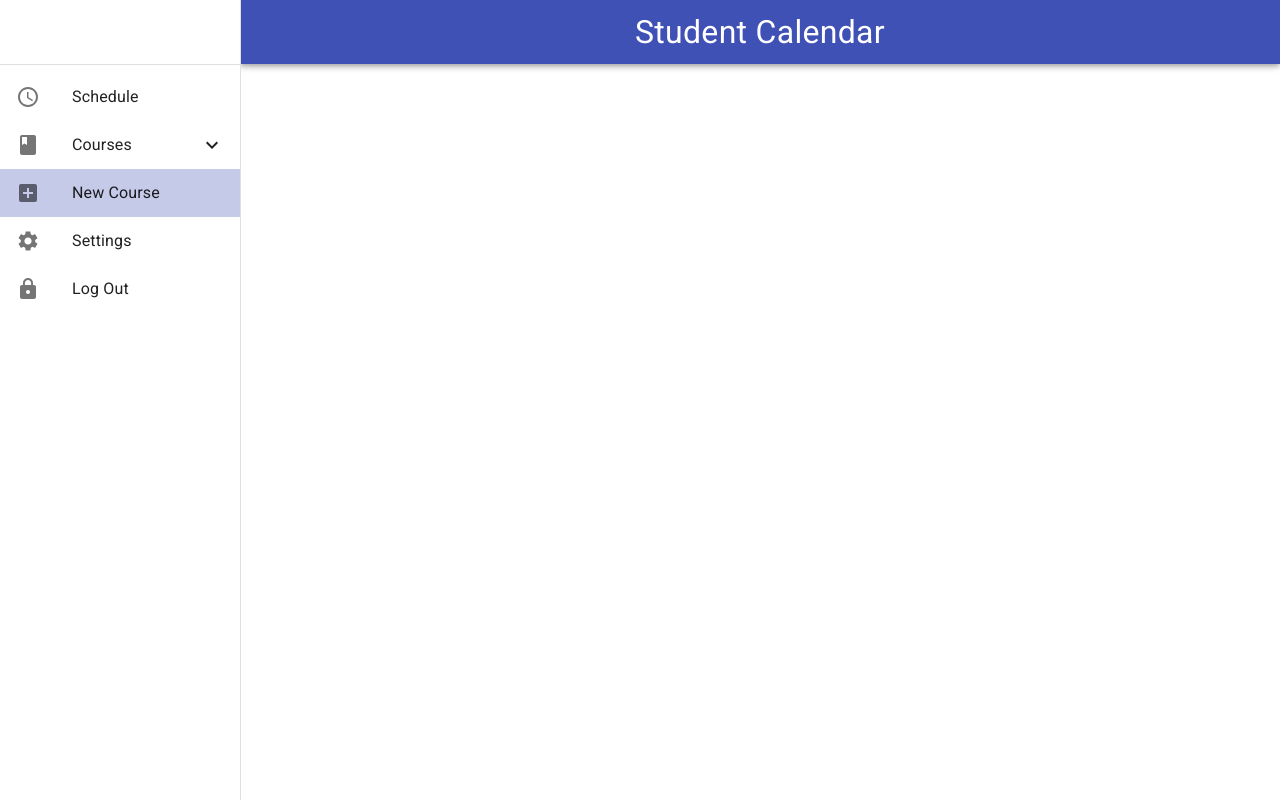
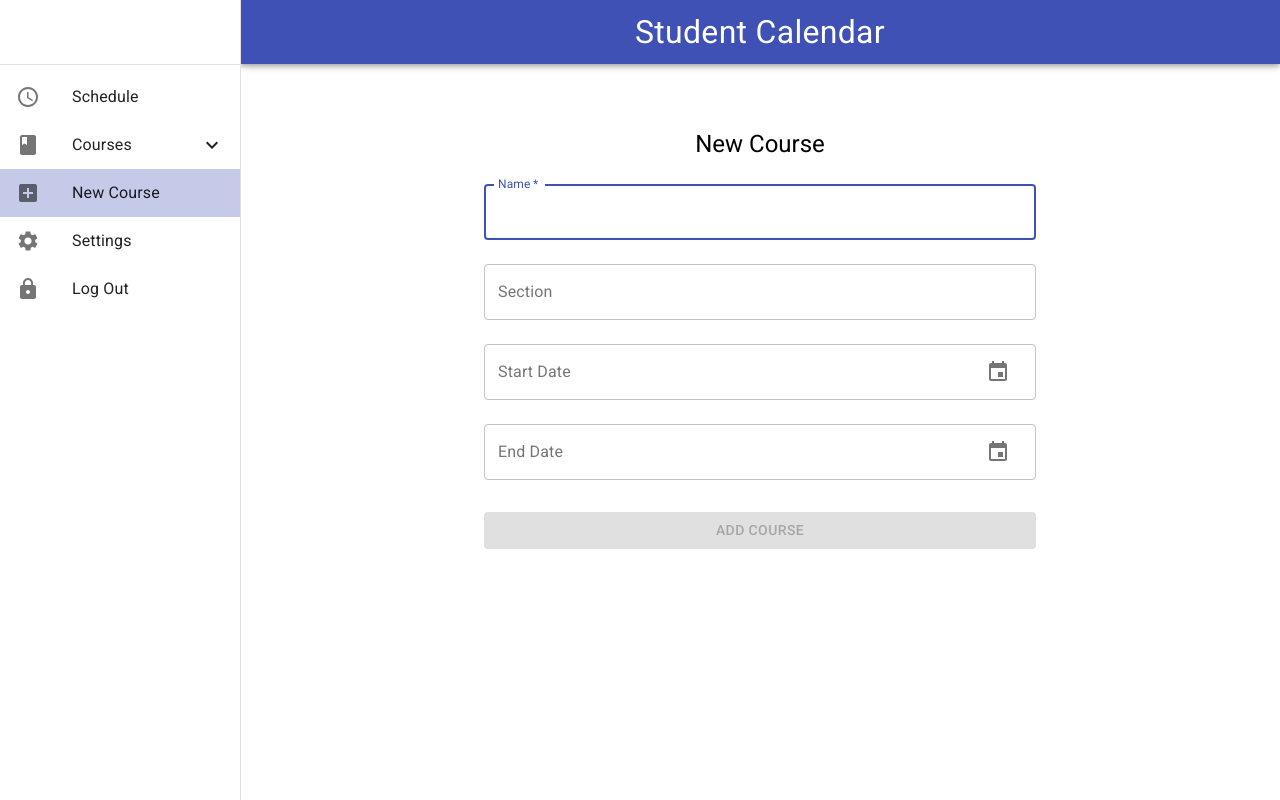
Before and after one commit to ssaha22/student-calendar, a React (Create React App) app in the folder client/: page /new-course in a window 1280 px wide. Built offline with nearby package versions, Linux system fonts and the light colour scheme.

Commit message:
Create new course page

```diff
--- a/client/package.json
+++ b/client/package.json
@@ -3,11 +3,14 @@
   "version": "0.1.0",
   "private": true,
   "dependencies": {
+    "@date-io/date-fns": "^1.3.13",
     "@material-ui/core": "^4.12.3",
     "@material-ui/icons": "^4.11.2",
+    "@material-ui/pickers": "^3.3.10",
     "@reduxjs/toolkit": "^1.6.1",
     "axios": "^0.21.1",
     "clsx": "^1.1.1",
+    "date-fns": "^2.23.0",
     "react": "^17.0.2",
     "react-dom": "^17.0.2",
     "react-redux": "^7.2.4",
--- a/client/src/components/AppMenu.js
+++ b/client/src/components/AppMenu.js
@@ -34,9 +34,6 @@ import {
 const drawerWidth = 240;
 
 const useStyles = makeStyles((theme) => ({
-  root: {
-    display: "flex",
-  },
   drawer: {
     [theme.breakpoints.up("md")]: {
       width: drawerWidth,
@@ -73,10 +70,6 @@ const useStyles = makeStyles((theme) => ({
   toolbar: theme.mixins.toolbar,
   drawerPaper: {
     width: drawerWidth,
-  },
-  content: {
-    flexGrow: 1,
-    padding: theme.spacing(3),
   },
   courses: {
     paddingLeft: theme.spacing(6),
@@ -209,7 +202,7 @@ function AppMenu(props) {
   );
 
   return (
-    <div className={classes.root}>
+    <>
       <AppBar position="fixed" className={classes.appBar}>
         <Toolbar>
           {showSideBar && (
@@ -277,7 +270,7 @@ function AppMenu(props) {
           </Hidden>
         </nav>
       )}
-    </div>
+    </>
   );
 }
 
--- a/client/src/components/NewCoursePage.js
+++ b/client/src/components/NewCoursePage.js
@@ -1,8 +1,162 @@
-import React from "react";
+import React, { useState } from "react";
 import AppMenu from "./AppMenu";
+import { Container, Typography, TextField, Button } from "@material-ui/core";
+import { KeyboardDatePicker } from "@material-ui/pickers";
+import { makeStyles } from "@material-ui/core/styles";
+import { format, isAfter } from "date-fns";
+import { useSelector, useDispatch } from "react-redux";
+import { addCourse } from "../redux/coursesSlice";
+import axios from "axios";
+import { useHistory } from "react-router-dom";
+
+const useStyles = makeStyles((theme) => ({
+  root: {
+    display: "flex",
+  },
+  paper: {
+    marginTop: theme.spacing(15),
+    display: "flex",
+    flexDirection: "column",
+    alignItems: "center",
+  },
+  form: {
+    width: "100%",
+    marginTop: theme.spacing(1),
+  },
+  submit: {
+    margin: theme.spacing(3, 0, 2),
+  },
+  errorMessage: {
+    color: "red",
+    textAlign: "center",
+  },
+}));
 
 function NewCoursePage() {
-  return <AppMenu showSideBar={true} selected="New Course" />;
+  const classes = useStyles();
+  const dispatch = useDispatch();
+  const userInfo = useSelector((state) => state.user);
+  const history = useHistory();
+  const [course, setCourse] = useState({
+    name: "",
+    section: "",
+    startDate: null,
+    endDate: null,
+  });
+  const [error, setError] = useState("");
+
+  function handleChange(e) {
+    const { name, value } = e.target;
+    setCourse((prevCourse) => ({ ...prevCourse, [name]: value }));
+  }
+
+  async function handleAddCourse(e) {
+    e.preventDefault();
+    const courseCopy = Object.assign({}, course);
+    const { startDate, endDate, section } = courseCopy;
+    if (isAfter(startDate, endDate)) {
+      return setError("Start date can not be after end date");
+    }
+    courseCopy.startDate = format(startDate, "yyyy-MM-dd");
+    courseCopy.endDate = format(endDate, "yyyy-MM-dd");
+    courseCopy.userID = userInfo.userID;
+    if (!section) {
+      delete courseCopy.section;
+    }
+    try {
+      const res = await axios.post(
+        `${process.env.REACT_APP_API_URL}/courses`,
+        courseCopy,
+        { headers: { Authorization: `Bearer ${userInfo.authToken}` } }
+      );
+      dispatch(addCourse(res.data));
+      history.push(`/courses/${res.data.id}`);
+    } catch (err) {
+      console.log(err);
+      setError("Error adding course");
+    }
+  }
+
+  return (
+    <div className={classes.root}>
+      <AppMenu showSideBar={true} selected="New Course" />
+      <Container component="main" maxWidth="sm" className={classes.content}>
+        <div className={classes.paper}>
+          <Typography component="h1" variant="h5">
+            New Course
+          </Typography>
+          <form
+            className={classes.form}
+            onSubmit={handleAddCourse}
+            noValidate
+            autoComplete="off"
+          >
+            <TextField
+              variant="outlined"
+              margin="normal"
+              required
+              fullWidth
+              id="name"
+              label="Name"
+              name="name"
+              autoFocus
+              value={course.name}
+              onChange={handleChange}
+            />
+            <TextField
+              variant="outlined"
+              margin="normal"
+              fullWidth
+              name="section"
+              label="Section"
+              id="section"
+              value={course.section}
+              onChange={handleChange}
+            />
+            <KeyboardDatePicker
+              inputVariant="outlined"
+              margin="normal"
+              fullWidth
+              label="Start Date"
+              value={course.startDate}
+              format="yyyy-MM-dd"
+              placeholder="YYYY-MM-DD"
+              onChange={(newStartDate) =>
+                handleChange({
+                  target: { name: "startDate", value: newStartDate },
+                })
+              }
+            />
+            <KeyboardDatePicker
+              inputVariant="outlined"
+              margin="normal"
+              fullWidth
+              label="End Date"
+              value={course.endDate}
+              format="yyyy-MM-dd"
+              placeholder="YYYY-MM-DD"
+              onChange={(newEndDate) =>
+                handleChange({
+                  target: { name: "endDate", value: newEndDate },
+                })
+              }
+            />
+            <Typography className={classes.errorMessage}>{error}</Typography>
+            <Button
+              type="submit"
+              fullWidth
+              variant="contained"
+              color="primary"
+              className={classes.submit}
+              disabled={!course.name}
+            >
+              Add Course
+            </Button>
+          </form>
+        </div>
+      </Container>
+    </div>
+  );
 }
 
 export default NewCoursePage;
--- a/client/src/components/SignupPage.js
+++ b/client/src/components/SignupPage.js
@@ -86,7 +86,7 @@ function SignupPage() {
             <LockOutlined />
           </Avatar>
           <Typography component="h1" variant="h5">
-            Sign up
+            Sign Up
           </Typography>
           <form className={classes.form} onSubmit={handlSignup} noValidate>
             <TextField
--- a/client/src/index.js
+++ b/client/src/index.js
@@ -4,11 +4,15 @@ import App from "./App";
 import store, { persistor } from "./redux/store";
 import { Provider } from "react-redux";
 import { PersistGate } from "redux-persist/integration/react";
+import { MuiPickersUtilsProvider } from "@material-ui/pickers";
+import DateFnsUtils from "@date-io/date-fns";
 
 ReactDOM.render(
   <Provider store={store}>
     <PersistGate loading={null} persistor={persistor}>
-      <App />
+      <MuiPickersUtilsProvider utils={DateFnsUtils}>
+        <App />
+      </MuiPickersUtilsProvider>
     </PersistGate>
   </Provider>,
   document.getElementById("root")
--- a/client/src/redux/coursesSlice.js
+++ b/client/src/redux/coursesSlice.js
@@ -15,10 +15,12 @@ export const fetchCourses = createAsyncThunk(
 
 export const coursesSlice = createSlice({
   name: "courses",
-  initialState: {
-    courses: [],
+  initialState: [],
+  reducers: {
+    addCourse: (state, action) => {
+      state.push(action.payload);
+    },
   },
-  reducers: {},
   extraReducers: (builder) => {
     builder
       .addCase(fetchCourses.fulfilled, (_state, action) => action.payload)
@@ -26,4 +28,6 @@ export const coursesSlice = createSlice({
   },
 });
 
+export const { addCourse } = coursesSlice.actions;
+
 export default coursesSlice.reducer;
```
Also changed, not shown: 1 other file (tests, documents, lock files or other folders).
